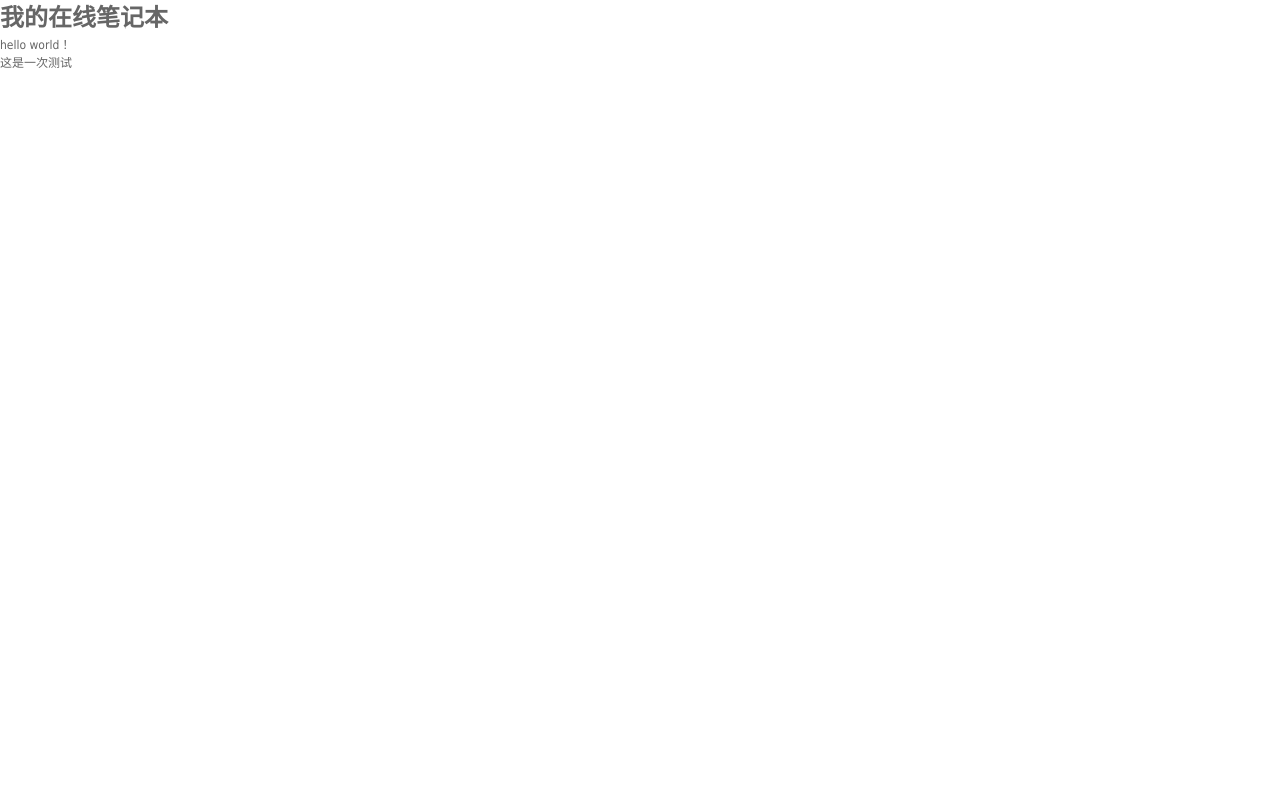
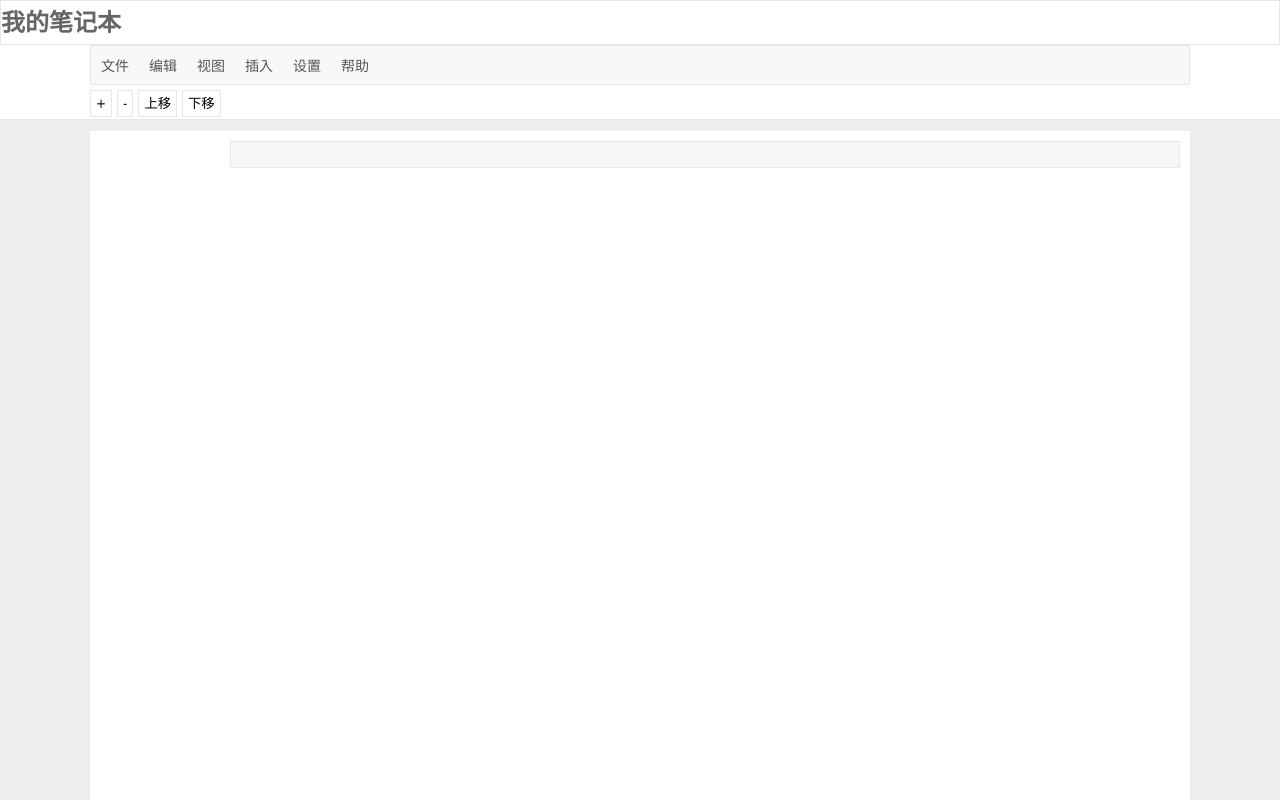
Before and after one commit to wdc267/online_notebook, a plain HTML site: page index.html in a window 1280 px wide. Shown: the top 800 px of the page. Drawn offline with Linux system fonts and the light colour scheme.

Commit message:
index.html修改

```diff
--- a/index.html
+++ b/index.html
@@ -9,8 +9,60 @@
     <link rel="stylesheet" href="css/index.css">
 </head>
 <body>
-    <h1>我的在线笔记本</h1>
-    <p>hello world！</p>
-    <p>这是一次测试</p>
+    <!-- 头部区域 start -->
+    <div class="header">
+        <div id="header-container">
+            <h1>我的笔记本</h1>
+        </div>
+        <div id="menubar" class="w">
+            <div class="dropdown">
+                <a href="#">文件</a>
+            </div>
+            <div class="dropdown">
+                <a href="#">编辑</a>
+            </div>
+            <div class="dropdown">
+                <a href="#">视图</a>
+            </div>
+            <div class="dropdown">
+                <a href="#">插入</a>
+            </div>
+            <div class="dropdown">
+                <a href="#">设置</a>
+            </div>
+            <div class="dropdown">
+                <a href="#">帮助</a>
+            </div>
+        </div>
+        <div id="maintoolbar" class="w">
+            <div class="btn-group">
+                <button class="btn">+</button>
+            </div>
+            <div class="btn-group">
+                <button class="btn">-</button>
+            </div>
+            <div class="btn-group">
+                <button class="btn">上移</button>
+            </div>
+            <div class="btn-group">
+                <button class="btn">下移</button>
+            </div>
+        </div>
+    </div>
+    <!-- 头部区域 end -->
+    <!-- 主要区域 start -->
+    <div id="main">
+        <!-- 左侧导航区域 start -->
+        <div id="left_navbar"></div>
+        <!-- 笔记内容区 start -->
+        <div id="content" class="w">
+            <div class="textarea" contenteditable="true"></div>
+        </div>
+        <!-- 笔记内容区 end -->
+        <!-- 右侧属性区 start -->
+        <div id="porperties"></div>
+        <!-- 右侧属性区 end -->
+    </div>
+    <!-- 主要区域 end -->
 </body>
 </html>
```
